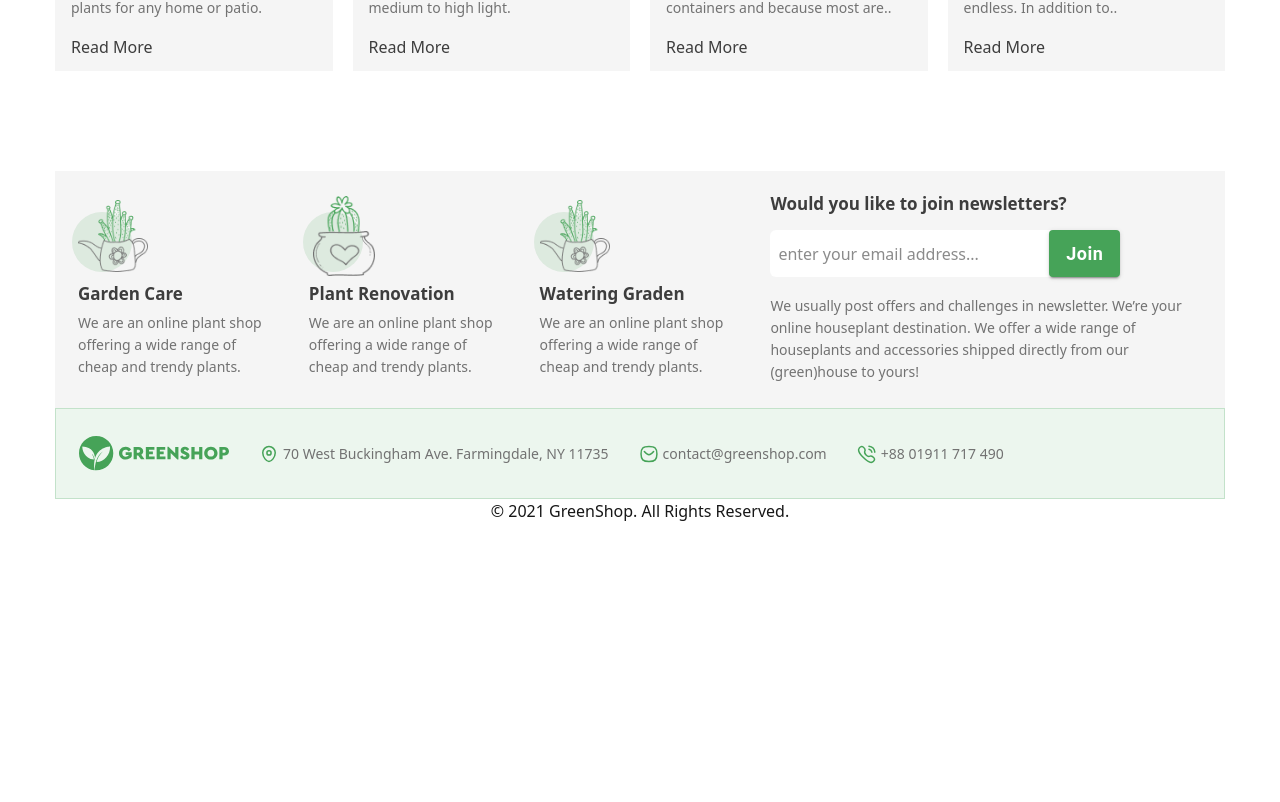
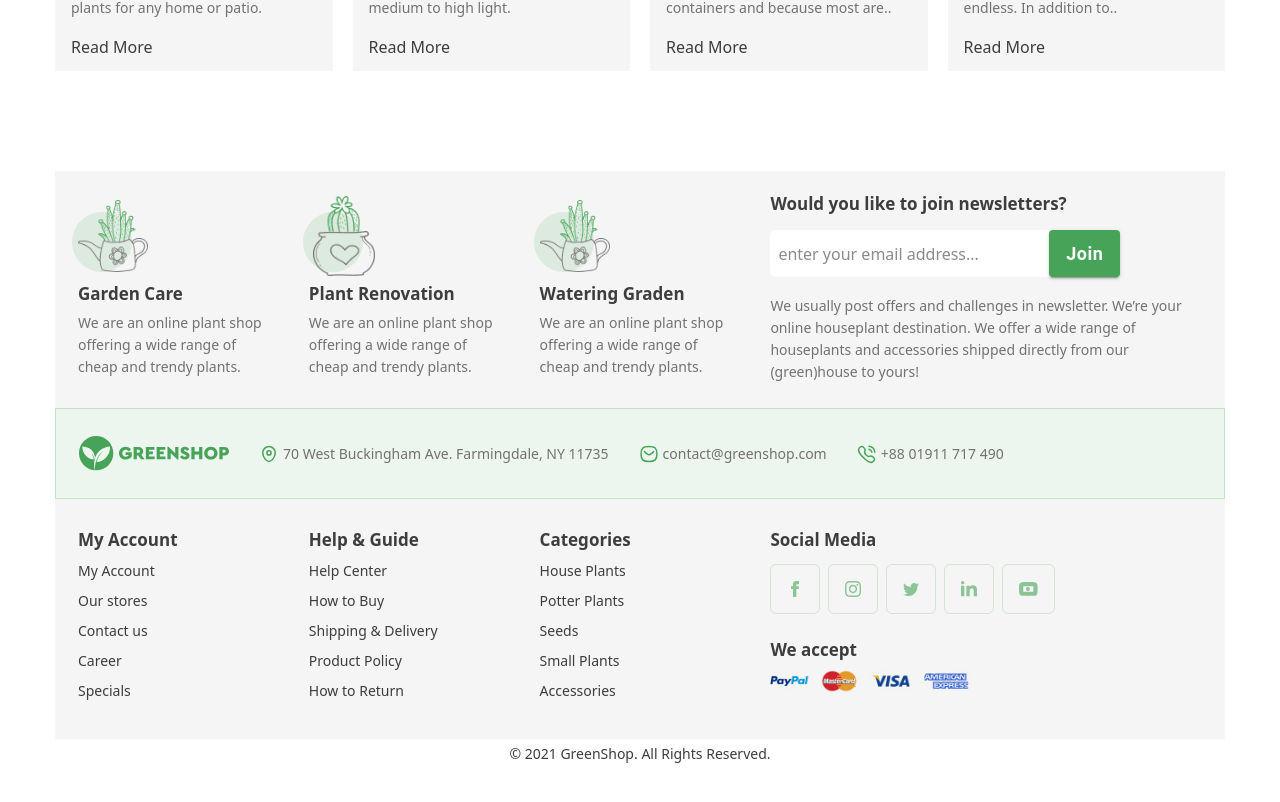
Before and after one commit to manzura94/greenshop, a Next.js app: page / in a window 1280 px wide. Shown: the part 2690-3492 px from the top of the page. Before the commit the page ends 3328 px from the top, so only its background shows below. Built offline with nearby package versions, Linux system fonts and the light colour scheme.

Commit message:
add category drawer

```diff
--- a/app/globals.css
+++ b/app/globals.css
@@ -63,3 +63,11 @@ body {
 .button-text {
   @apply text-[#3D3D3D] font-medium text-[16px] leading-[16px] tracking-[0];
 }
+
+.text {
+  @apply font-normal text-[14px] leading-[30px] tracking-[0] text-[#3D3D3D];
+}
+
+.footer-title {
+  @apply font-bold text-[17px] leading-[16px] tracking-[0%] text-[#3D3D3D];
+}
--- /dev/null
+++ b/src/components/FilterDrawer.tsx
@@ -0,0 +1,24 @@
+"use client";
+import { Drawer, List, IconButton, Box } from "@mui/material";
+import CloseIcon from "@mui/icons-material/Close";
+import Categories from "./HomePage/Products/Categories";
+
+interface DrawerProps {
+  open: boolean;
+  toggleDrawer: (newOpen: boolean) => () => void;
+}
+
+export default function FilterDrawer({ open, toggleDrawer }: DrawerProps) {
+  return (
+    <Drawer PaperProps={{ sx: { width: "100%" } }} anchor="right" open={open}>
+      <Box display="flex" justifyContent="flex-start">
+        <IconButton onClick={toggleDrawer(false)}>
+          <CloseIcon />
+        </IconButton>
+      </Box>
+      <List sx={{ width: "100%" }}>
+        <Categories />
+      </List>
+    </Drawer>
+  );
+}
--- a/src/components/Footer.tsx
+++ b/src/components/Footer.tsx
@@ -1,16 +1,48 @@
 "use client";
-import { footerInfo } from "@/utils/data";
+import { footerInfo, footerMenu } from "@/utils/data";
 import Image from "next/image";
 import React from "react";
 import CustomButton from "./CustomDesigns/CustomButton";
-import { Calling, Location, Message } from "./icons";
+import {
+  Calling,
+  Facebook,
+  Instagram,
+  LinkedIn,
+  Location,
+  Message,
+  Twitter,
+  YouTube,
+} from "./icons";
+
+const contactIcons = [
+  {
+    id: 1,
+    icon: <Facebook />,
+  },
+  {
+    id: 2,
+    icon: <Instagram />,
+  },
+  {
+    id: 3,
+    icon: <Twitter />,
+  },
+  {
+    id: 4,
+    icon: <LinkedIn />,
+  },
+  {
+    id: 5,
+    icon: <YouTube />,
+  },
+];
 
 export default function Footer() {
   const handleJoinClick = () => {
     console.log("join");
   };
   return (
-    <div className="flex flex-col w-full h-full justify-center items-center mt-[100px] mb-[100px] ">
+    <div className="flex flex-col w-full h-full justify-center items-center mt-[100px] mb-[50px] ">
       <div className="bg-[#f5f5f5] p-[23px] py-[25px] grid grid-cols-1 sm:grid-cols-2 md:grid-cols-3 lg:grid-cols-5 gap-[30px]">
         {footerInfo.map((item) => (
           <div key={item.id} className="flex flex-col gap-[10px] w-[100%] ">
@@ -24,18 +56,12 @@ export default function Footer() {
                 />
               </div>
             </div>
-            <h5 className="font-cera font-bold text-[17px] leading-[16px] tracking-[0] text-[#3D3D3D]">
-              {item.title}
-            </h5>
-            <p className="text-[#727272] font-cera font-normal text-[14px] leading-[22px] tracking-[0]">
-              {item.text}
-            </p>
+            <h5 className="footer-title">{item.title}</h5>
+            <p className="blog-text">{item.text}</p>
           </div>
         ))}
         <div className="flex flex-col gap-[18px] w-[100%] lg:col-span-2 md:col-span-2">
-          <h5 className="font-cera font-bold text-[17px] leading-[16px] tracking-[0] text-[#3D3D3D]">
-            Would you like to join newsletters?
-          </h5>
+          <h5 className="footer-title">Would you like to join newsletters?</h5>
           <div className="bg-[#FFFFFF] max-w-[350px] flex justify-between rounded-[6px]">
             <input
               type="email"
@@ -86,8 +112,48 @@ export default function Footer() {
           <span className="blog-text">+88 01911 717 490</span>
         </div>
       </div>
-      <div></div>
-      <div>{"© 2021 GreenShop. All Rights Reserved."}</div>
+      <div className="bg-[#f5f5f5] p-[23px] py-[33px] grid grid-cols-1 sm:grid-cols-2 md:grid-cols-3 lg:grid-cols-5 gap-[30px] w-full">
+        {footerMenu.map((item) => (
+          <div key={item.id}>
+            <h5 className="footer-title pb-2">{item.title}</h5>
+            <ul className="flex flex-col">
+              {item.menu.map((el, index) => (
+                <li className="text cursor-pointer" key={index}>
+                  {el}
+                </li>
+              ))}
+            </ul>
+          </div>
+        ))}
+        <div className="flex flex-col gap-7">
+          <div className="flex flex-col gap-4">
+            <h5 className="footer-title">{"Social Media"}</h5>
+            <div className="flex gap-2">
+              {contactIcons.map((item) => (
+                <span
+                  className="p-4 border border-[#46A35833] rounded-[6px] cursor-pointer flex-center first:pl-5 first:pr-5"
+                  key={item.id}
+                >
+                  {item.icon}
+                </span>
+              ))}
+            </div>
+          </div>
+          <div className="flex flex-col gap-3">
+            <h5 className="footer-title">{"We accept"}</h5>
+            <div>
+              <Image
+                width={200}
+                height={50}
+                alt="payment methods"
+                src={"/images/payments.png"}
+                className="mix-blend-multiply"
+              />
+            </div>
+          </div>
+        </div>
+      </div>
+      <div className="text">{"© 2021 GreenShop. All Rights Reserved."}</div>
     </div>
   );
 }
--- /dev/null
+++ b/src/components/icons/Facebook.tsx
@@ -0,0 +1,19 @@
+import React from "react";
+
+export default function Facebook() {
+  return (
+    <svg
+      width="8"
+      height="16"
+      viewBox="0 0 8 16"
+      fill="none"
+      xmlns="http://www.w3.org/2000/svg"
+    >
+      <path
+        d="M2 5.33333H0V8H2V16H5.33333V8H7.73333L8 5.33333H5.33333V4.2C5.33333 3.6 5.46667 3.33333 6.06667 3.33333H8V0H5.46667C3.06667 0 2 1.06667 2 3.06667V5.33333Z"
+        fill="#46A358"
+        fillOpacity="0.6"
+      />
+    </svg>
+  );
+}
--- /dev/null
+++ b/src/components/icons/Instagram.tsx
@@ -0,0 +1,19 @@
+import React from "react";
+
+export default function Instagram() {
+  return (
+    <svg
+      width="16"
+      height="16"
+      viewBox="0 0 16 16"
+      fill="none"
+      xmlns="http://www.w3.org/2000/svg"
+    >
+      <path
+        d="M8 1.46667C10.1333 1.46667 10.4 1.46667 11.2667 1.53333C13.4667 1.6 14.4667 2.66667 14.5333 4.8C14.6 5.66667 14.6 5.86667 14.6 8C14.6 10.1333 14.6 10.4 14.5333 11.2C14.4667 13.3333 13.4 14.4 11.2667 14.4667C10.4 14.5333 10.2 14.5333 8 14.5333C5.86667 14.5333 5.6 14.5333 4.8 14.4667C2.6 14.4 1.6 13.3333 1.53333 11.2C1.46667 10.3333 1.46667 10.1333 1.46667 8C1.46667 5.86667 1.46667 5.6 1.53333 4.8C1.6 2.66667 2.66667 1.6 4.8 1.53333C5.6 1.46667 5.86667 1.46667 8 1.46667ZM8 0C5.8 0 5.53333 0 4.73333 0.0666667C1.8 0.2 0.2 1.8 0.0666667 4.73333C0 5.53333 0 5.8 0 8C0 10.2 0 10.4667 0.0666667 11.2667C0.2 14.2 1.8 15.8 4.73333 15.9333C5.53333 16 5.8 16 8 16C10.2 16 10.4667 16 11.2667 15.9333C14.2 15.8 15.8 14.2 15.9333 11.2667C16 10.4667 16 10.2 16 8C16 5.8 16 5.53333 15.9333 4.73333C15.8 1.8 14.2 0.2 11.2667 0.0666667C10.4667 0 10.2 0 8 0ZM8 3.86667C5.73333 3.86667 3.86667 5.73333 3.86667 8C3.86667 10.2667 5.73333 12.1333 8 12.1333C10.2667 12.1333 12.1333 10.2667 12.1333 8C12.1333 5.73333 10.2667 3.86667 8 3.86667ZM8 10.6667C6.53333 10.6667 5.33333 9.46667 5.33333 8C5.33333 6.53333 6.53333 5.33333 8 5.33333C9.46667 5.33333 10.6667 6.53333 10.6667 8C10.6667 9.46667 9.46667 10.6667 8 10.6667ZM12.2667 2.8C11.7333 2.8 11.3333 3.2 11.3333 3.73333C11.3333 4.26667 11.7333 4.66667 12.2667 4.66667C12.8 4.66667 13.2 4.26667 13.2 3.73333C13.2 3.2 12.8 2.8 12.2667 2.8Z"
+        fill="#46A358"
+        fillOpacity="0.6"
+      />
+    </svg>
+  );
+}
--- /dev/null
+++ b/src/components/icons/LinkedIn.tsx
@@ -0,0 +1,19 @@
+import React from "react";
+
+export default function LinkedIn() {
+  return (
+    <svg
+      width="16"
+      height="16"
+      viewBox="0 0 16 16"
+      fill="none"
+      xmlns="http://www.w3.org/2000/svg"
+    >
+      <path
+        d="M3.33333 1.66667C3.33333 2.6 2.6 3.33333 1.66667 3.33333C0.733333 3.33333 0 2.6 0 1.66667C0 0.733333 0.733333 0 1.66667 0C2.6 0 3.33333 0.733333 3.33333 1.66667ZM3.33333 4.66667H0V15.3333H3.33333V4.66667ZM8.66667 4.66667H5.33333V15.3333H8.66667V9.73333C8.66667 6.6 12.6667 6.33333 12.6667 9.73333V15.3333H16V8.6C16 3.33333 10.0667 3.53333 8.66667 6.13333V4.66667Z"
+        fill="#46A358"
+        fillOpacity="0.6"
+      />
+    </svg>
+  );
+}
--- /dev/null
+++ b/src/components/icons/Twitter.tsx
@@ -0,0 +1,19 @@
+import React from "react";
+
+export default function Twitter() {
+  return (
+    <svg
+      width="16"
+      height="13"
+      viewBox="0 0 16 13"
+      fill="none"
+      xmlns="http://www.w3.org/2000/svg"
+    >
+      <path
+        d="M5.03186 13.0036C11.0699 13.0036 14.3718 8.00118 14.3718 3.66357C14.3718 3.52144 14.3689 3.38005 14.3624 3.2392C15.0033 2.77588 15.5605 2.19756 16 1.53953C15.4118 1.80085 14.7789 1.97682 14.1149 2.05616C14.7926 1.64981 15.313 1.0067 15.5585 0.24021C14.9241 0.616357 14.2217 0.889688 13.4742 1.03709C12.8749 0.399076 12.0218 0 11.0779 0C9.26483 0 7.79464 1.4702 7.79464 3.28233C7.79464 3.54001 7.82357 3.79041 7.87962 4.0308C5.1516 3.89377 2.73239 2.58735 1.11352 0.601253C0.831273 1.08622 0.668767 1.64999 0.668767 2.25106C0.668767 3.38988 1.24837 4.3953 2.12968 4.98363C1.59121 4.96707 1.08531 4.81894 0.642926 4.57291C0.642198 4.58656 0.642198 4.60039 0.642198 4.61476C0.642198 6.2047 1.77392 7.53204 3.27578 7.83285C3.00008 7.90801 2.71001 7.94841 2.41047 7.94841C2.19901 7.94841 1.99338 7.9273 1.79339 7.88927C2.21121 9.19332 3.42318 10.1425 4.86007 10.1693C3.73636 11.0499 2.32094 11.5745 0.783049 11.5745C0.518272 11.5745 0.256952 11.5594 0 11.529C1.45273 12.46 3.17769 13.0036 5.03186 13.0036Z"
+        fill="#46A358"
+        fillOpacity="0.6"
+      />
+    </svg>
+  );
+}
--- /dev/null
+++ b/src/components/icons/YouTube.tsx
@@ -0,0 +1,21 @@
+import React from "react";
+
+export default function YouTube() {
+  return (
+    <svg
+      width="19"
+      height="14"
+      viewBox="0 0 19 14"
+      fill="none"
+      xmlns="http://www.w3.org/2000/svg"
+    >
+      <path
+        fillRule="evenodd"
+        clipRule="evenodd"
+        d="M15.1653 4.42995L15.168 4.43062C15.168 4.43062 15.1676 4.4305 15.1667 4.4303C15.1663 4.4302 15.1658 4.43008 15.1653 4.42995ZM4.32444 4.35686C6.91762 4.19575 11.7483 4.19575 14.3415 4.35686L14.3422 4.3644C14.4047 4.99716 14.4299 5.84143 14.4299 7.01915C14.4299 8.18238 14.4053 9.02689 14.3441 9.66498C11.6962 9.77026 6.97129 9.77027 4.32282 9.66502C4.261 9.03324 4.23602 8.19137 4.23602 7.01915C4.23602 5.84143 4.26123 4.99716 4.32369 4.3644L4.32444 4.35686ZM15.2422 9.61106C15.2422 9.61109 15.2405 9.61148 15.237 9.61215L15.2422 9.61106ZM3.49794 9.60768L3.50063 9.60836C3.49881 9.60793 3.49792 9.60769 3.49794 9.60768ZM0 7.01915C0 11.8412 0.388873 13.63 3.42208 13.8633C6.22196 14.0189 12.4439 14.0189 15.2438 13.8633C18.277 13.7078 18.6659 11.8412 18.6659 7.01915C18.6659 2.19713 18.277 0.408316 15.2438 0.174993C12.4439 -0.0583309 6.22196 -0.0583309 3.42208 0.174993C0.388873 0.408316 0 2.19713 0 7.01915ZM3.49794 4.43062C3.49792 4.43061 3.49884 4.43037 3.50073 4.42992L3.49794 4.43062ZM9.78228 8.73886C8.50388 9.37806 6.99973 8.44845 6.99973 7.01915C6.99973 5.58986 8.50388 4.66025 9.78228 5.29945C11.1994 6.008 11.1994 8.0303 9.78228 8.73886Z"
+        fill="#46A358"
+        fillOpacity="0.6"
+      />
+    </svg>
+  );
+}
--- a/src/utils/data.ts
+++ b/src/utils/data.ts
@@ -189,3 +189,33 @@ export const footerInfo = [
     image: "/images/footer1.png",
   },
 ];
+
+export const footerMenu = [
+  {
+    id: 1,
+    title: "My Account",
+    menu: ["My Account", "Our stores", "Contact us", "Career", "Specials"],
+  },
+  {
+    id: 2,
+    title: "Help & Guide",
+    menu: [
+      "Help Center",
+      "How to Buy",
+      "Shipping & Delivery",
+      "Product Policy",
+      "How to Return",
+    ],
+  },
+  {
+    id: 3,
+    title: "Categories",
+    menu: [
+      "House Plants",
+      "Potter Plants",
+      "Seeds",
+      "Small Plants",
+      "Accessories",
+    ],
+  },
+];
```
Also changed, not shown: src/components/Header/MobileInput.tsx (+14 -2 lines), src/components/icons/index.tsx (+10 -0 lines), public/images/payments.png (added).
